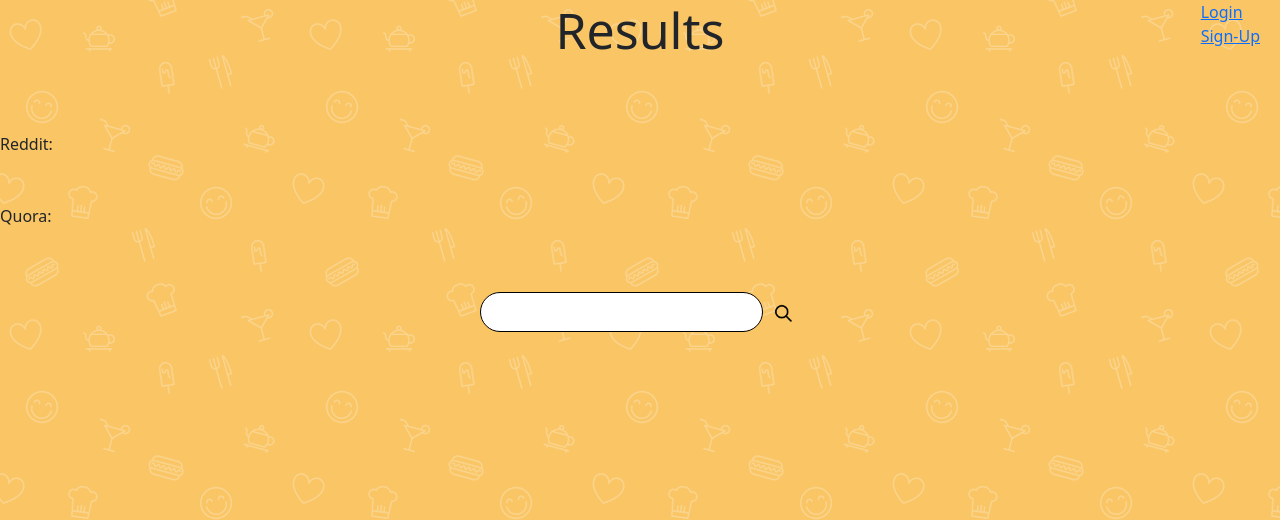
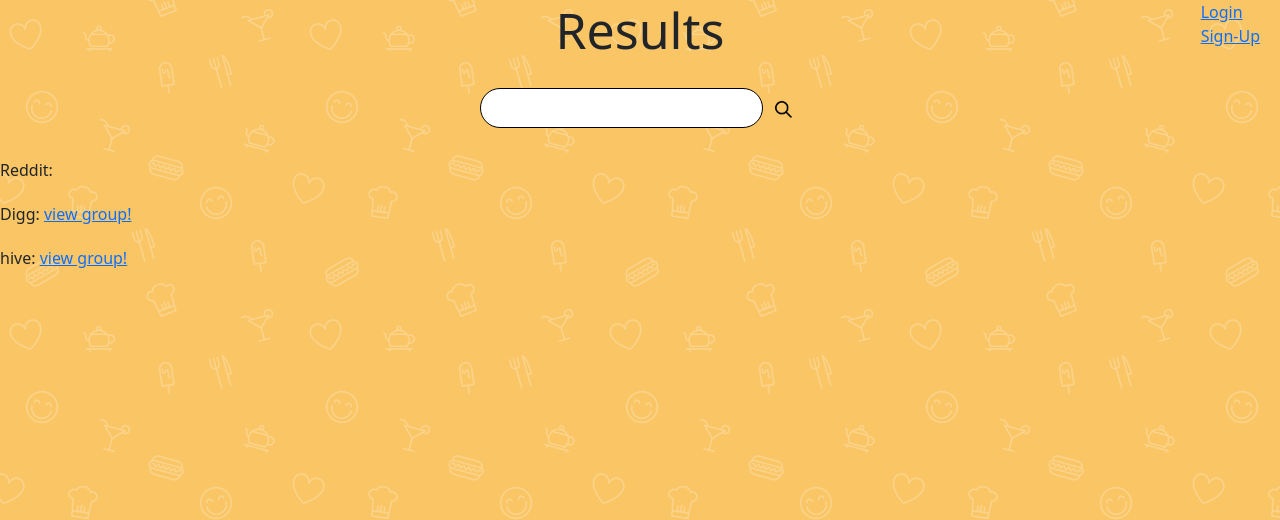
Before and after one commit to Nickafic/Community-Search, a Django app: page /results in a window 1280 px wide. Shown: the top 520 px of the page. Run offline with Django 3.2, Linux system fonts and the light colour scheme.

Commit message:
cleaned up some code

```diff
--- a/community/home/static/styles.css
+++ b/community/home/static/styles.css
@@ -29,13 +29,17 @@
     position: relative;
     top: 100px;
     background: transparent;
-  border: none;
-  outline: none;
+    border: none;
+    outline: none;
 }
 .search-button img{
     width: 20px;
     height: 20px;
     object-fit: cover;
+}
+.results{
+    padding-top: 10px;
+    padding-bottom: 10px;
 }
 .search{
     position: relative;
@@ -50,3 +54,10 @@
     font-size: 16px;
     top: 100px;
 }
+#commsearch{
+    position: relative;
+    bottom: 200px;
+    padding-bottom: 20px;
+    padding-top: 20px;
+
+}
--- a/community/home/templates/results.html
+++ b/community/home/templates/results.html
@@ -2,12 +2,15 @@
     {%load static%}
     {% block body %}
         <h1 id="font">Results</h1>
-        <br>
+        <div id="commsearch">
             <form method= 'post' id="main" class="center" action="/results">
                 {% csrf_token %}
                 {{form.name}}
                 <button type="submit" class="search-button" id="result-search"><img src="{% static 'magnify.png' %}"></button>
             </form>
+        </div>
+
+        <div class="results">
             Reddit: {{ redinfo }}
             <form method = 'post' action="/add">
                 {% csrf_token %}
@@ -17,8 +20,12 @@
                     <button type="submit">add</button>
                 {% endif%}
             </form>
-        <br>
-        <br>
-        Quora: {{ quorainfo }}
-        <br>
+        </div>
+        <div class="results">
+            Digg: {{ digginfo }}
+            <a href={{digglink}}>view group!</a>
+        </div>
+        <div class="results">
+            hive: <a href="{{hivelink}}">view group!</a>
+        </div>
     {%endblock%}
--- a/community/home/views.py
+++ b/community/home/views.py
@@ -30,9 +30,10 @@
         return redirect(request.META['HTTP_REFERER'])
 
 def results(request):
+    hivelink = ''
+    digglink = ''
+    digginfo = ''
     redinfo = ''
-    quorainfo = ''
-    facebook = ''
     redlink = False
     form = CommForm()
     form2 = AddForm()
@@ -40,26 +41,42 @@
         form = CommForm(request.POST)
         if form.is_valid():
             name = form.cleaned_data['name']
-            facebook = f'https://www.facebook.com/groups/{name}'
             try:
-                sub = reddit.subreddit(name)
-                redinfo = sub.public_description
-                redlink = f'https://reddit.com/r/{name}'
+            #digg scrape
+                digginfo = digg(name)
             except:
-                redinfo = f'{name} is not a valid community'
-            # Obaining Quora info
-            URL = f'https://digg.com/{name}'
+                digginfo = f'{name} doesn\'t exist'
+
+            #reddit scrape
+            redinfo = redd(name)
             form2.initial['add'] = redlink
-            page = requests.get(URL)
-            soup = BeautifulSoup(page.content, 'lxml')
-            quorainfo = soup.find("div").text
+
+            hivelink = f'https://hive.blog/trending/{name}'
+            redlink = f'https://reddit.com/r/{name}'
+            digglink = f'https://digg.com/{name}'
     return render(request, 'results.html', {
+        'hivelink': hivelink,
+        'digglink': digglink,
         'redlink': redlink,
-        'redinfo': redinfo,
         'form2':form2,
         'form': form,
-        'quorainfo': quorainfo
+        'redinfo': redinfo,
+        'digginfo': digginfo,
     })
+
+def redd(name):
+    try:
+        sub = reddit.subreddit(name)
+        redinfo = sub.public_description
+    except:
+        redinfo = f'{name} is not a valid community'
+    return redinfo
+
+def digg(name):
+    soup = BeautifulSoup(requests.get(f'https://digg.com/{name}').content, 'html5lib')
+    for i in soup.find_all("p", {"class": "leading-5 mb-4 text-digg-gray namespace-sidebar__description"}):
+        digginfo = i.text.strip()
+    return digginfo
 
 def index(request):
     form = CommForm()
```
Also changed, not shown: community/db.sqlite3. Lines whose indentation alone changed are shown as unchanged.
